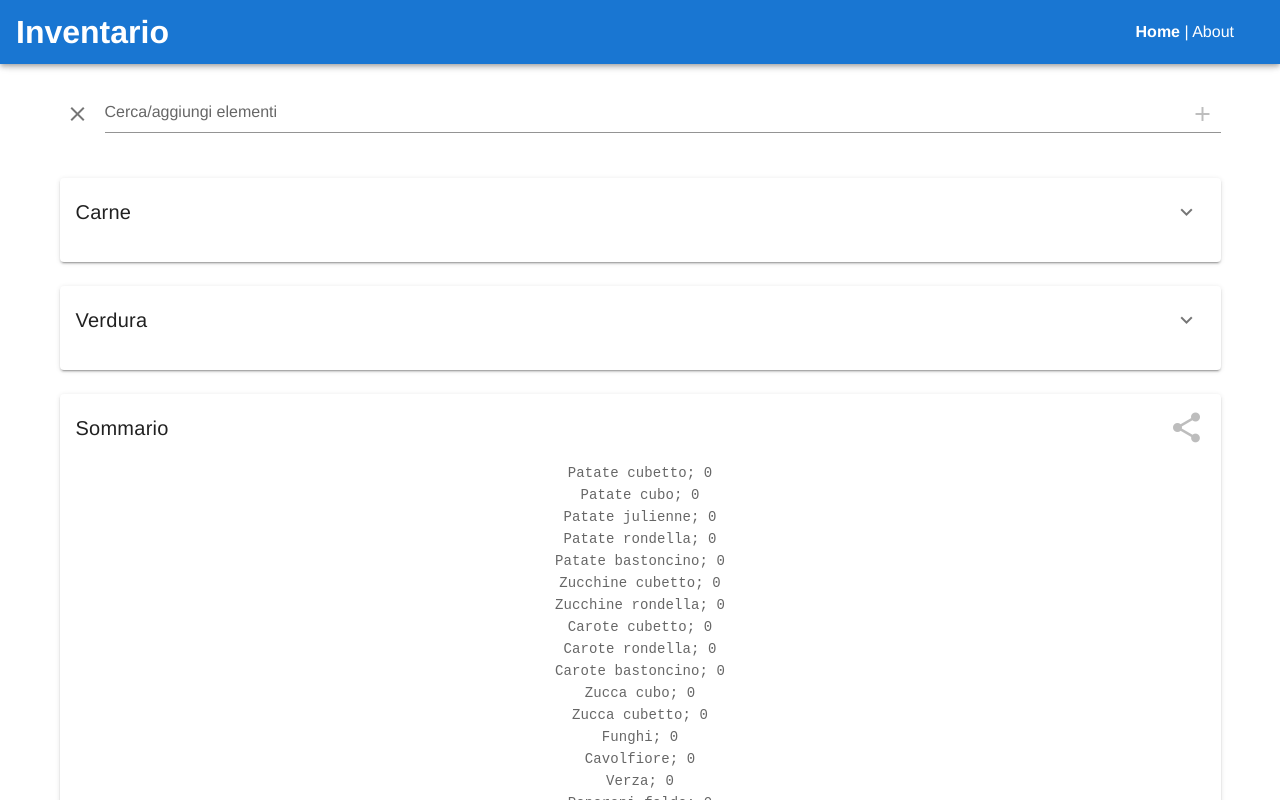
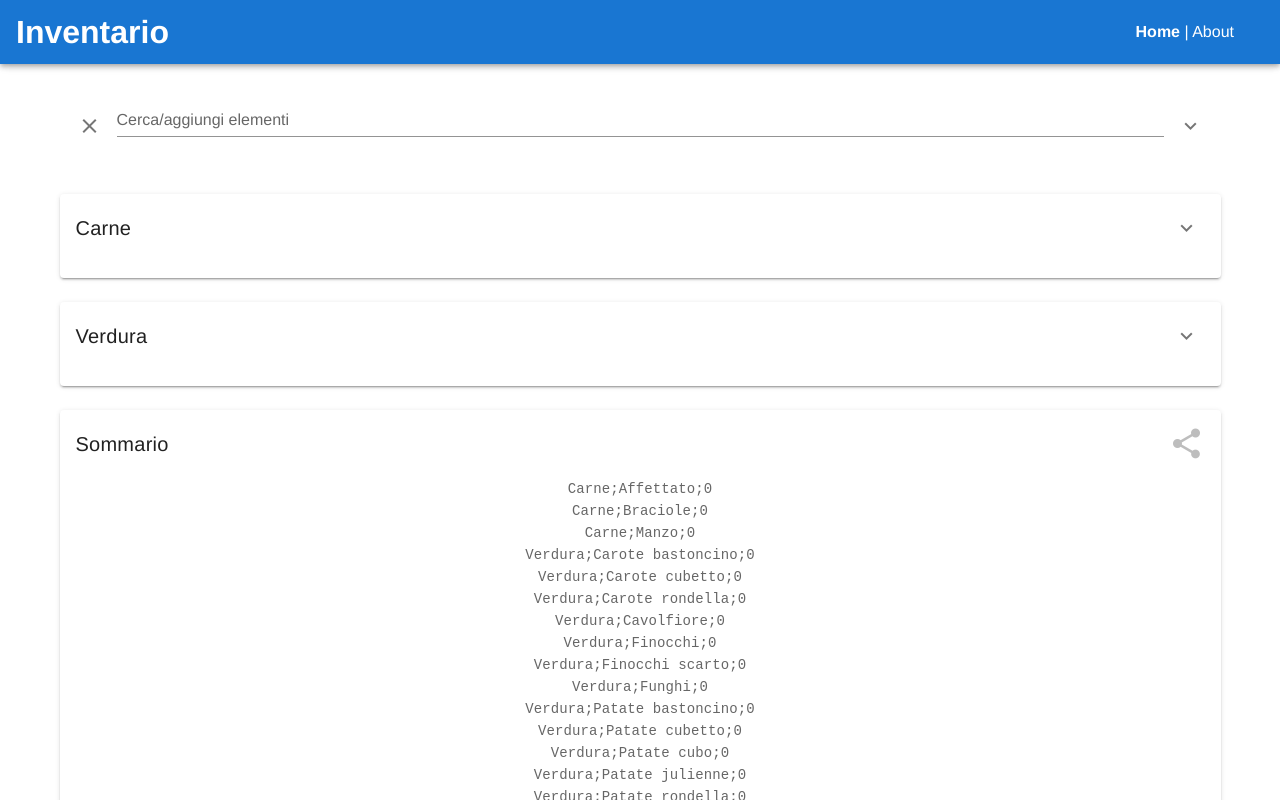
Before and after one commit to vitalegi/warehouse-inventory, a Vue app: page / in a window 1280 px wide. Shown: the top 800 px of the page. Built offline with nearby package versions, Linux system fonts and the light colour scheme; a small style sheet from the web is missing.

Commit message:
Creation of new items and categories feature, improved search feature

```diff
--- a/src/components/Inventory.vue
+++ b/src/components/Inventory.vue
@@ -2,21 +2,9 @@
   <v-container>
     <v-row>
       <v-col cols="12">
-        <v-text-field label="Cerca/aggiungi elementi" v-model="text">
-          <v-btn
-            icon
-            @click="addItem(text)"
-            :disabled="!enableAddItem"
-            slot="append"
-          >
-            <v-icon color="primary">add</v-icon>
-          </v-btn>
-          <v-btn icon @click="text = ''" slot="prepend">
-            <v-icon>mdi-close</v-icon>
-          </v-btn>
-        </v-text-field>
+        <inventory-action-bar @updateSearch="updateSearch" />
       </v-col>
-      <v-col cols="12" v-for="(group, groupId) in groups" :key="groupId">
+      <v-col cols="12" v-for="group in groups" :key="group">
         <item-group :group="group" :search="text" />
       </v-col>
     </v-row>
@@ -32,63 +20,34 @@
 import Vue from "vue";
 import SummaryInventory from "@/components/SummaryInventory.vue";
 import ItemGroup from "@/components/ItemGroup.vue";
+import InventoryActionBar from "@/components/InventoryActionBar.vue";
 import { InventoryItem } from "@/models/InventoryItem";
 import inventoryPersistence from "@/services/InventoryPersistenceService";
+import itemService from "@/services/ItemService";
 
 export default Vue.extend({
   name: "Inventory",
-  components: { SummaryInventory, ItemGroup },
+  components: { SummaryInventory, ItemGroup, InventoryActionBar },
   data: () => ({
     text: "",
   }),
   computed: {
     items(): InventoryItem[] {
-      return (this.$store.state.items as InventoryItem[])
-        .filter(this.searchFilter())
-        .sort((a, b) => (a.name >= b.name ? 1 : -1));
-    },
-    enableAddItem() {
-      if (this.text.trim() === "") {
-        return false;
-      }
-      const items = this.$store.state.items as InventoryItem[];
-      return (
-        items.findIndex(
-          (item) => item.name.toLowerCase() === this.text.toLowerCase()
-        ) === -1
+      return itemService.sortedFilter(
+        this.$store.state.items as InventoryItem[],
+        this.text
       );
     },
     groups(): string[] {
-      return [...new Set(this.items.map((item) => item.group))];
+      return itemService.getGroups(this.items, this.text);
     },
   },
   methods: {
-    searchFilter() {
-      return (item: InventoryItem) => {
-        if (this.text.trim() === "") {
-          return true;
-        }
-        if (item.name.toLowerCase().includes(this.text.toLowerCase())) {
-          return true;
-        }
-        if (item.group.toLowerCase().includes(this.text.toLowerCase())) {
-          return true;
-        }
-        return false;
-      };
-    },
-    addItem(text: string) {
-      console.log(`addItem ${text}`);
-      const index = this.getItems().findIndex(
-        (item) => item.name.toLowerCase() === text.toLowerCase()
-      );
-      if (index !== -1) {
-        throw Error(`Duplicate item: ${text}`);
-      }
-      this.$store.commit("addItem", new InventoryItem(text));
-    },
     getItems(): InventoryItem[] {
       return this.$store.state.items as InventoryItem[];
+    },
+    updateSearch(text: string) {
+      this.text = text;
     },
   },
   mounted() {
--- /dev/null
+++ b/src/components/InventoryActionBar.vue
@@ -0,0 +1,101 @@
+<template>
+  <v-container>
+    <v-text-field
+      label="Cerca/aggiungi elementi"
+      v-model="text"
+      @input="updateSearch()"
+    >
+      <v-btn icon @click="show = !show" slot="append-outer">
+        <v-icon>{{ show ? "mdi-chevron-up" : "mdi-chevron-down" }}</v-icon>
+      </v-btn>
+      <v-btn
+        icon
+        @click="
+          text = '';
+          updateSearch();
+        "
+        slot="prepend"
+      >
+        <v-icon>mdi-close</v-icon>
+      </v-btn>
+    </v-text-field>
+    <v-container v-show="show">
+      <v-combobox v-model="group" :items="groups" label="Gruppo">
+        <v-btn
+          icon
+          @click="addItem(text)"
+          :disabled="!enableAddItem"
+          slot="append-outer"
+        >
+          <v-icon color="primary">add</v-icon>
+        </v-btn>
+      </v-combobox>
+    </v-container>
+  </v-container>
+</template>
+
+<script lang="ts">
+import Vue from "vue";
+import { InventoryItem } from "@/models/InventoryItem";
+import itemService from "@/services/ItemService";
+
+export default Vue.extend({
+  name: "InventoryActionBar",
+  data: () => ({
+    text: "",
+    show: false,
+    group: "",
+  }),
+  computed: {
+    groups(): string[] {
+      return itemService.getGroups(
+        this.$store.state.items as InventoryItem[],
+        ""
+      );
+    },
+    enableAddItem() {
+      if (this.text.trim() === "") {
+        return false;
+      }
+      const items = this.$store.state.items as InventoryItem[];
+      if (
+        items.findIndex(
+          (item) => item.name.toLowerCase() === this.text.toLowerCase()
+        ) !== -1
+      ) {
+        return false;
+      }
+      if (this.group.trim() === "") {
+        return false;
+      }
+      return true;
+    },
+  },
+  methods: {
+    addItem(text: string) {
+      console.log(`addItem ${text}`);
+      const index = this.getItems().findIndex(
+        (item) => item.name.toLowerCase() === text.toLowerCase()
+      );
+      if (index !== -1) {
+        throw Error(`Duplicate item: ${text}`);
+      }
+      this.$store.commit("addItem", new InventoryItem(text, 0, this.group));
+      this.group = "";
+      this.show = false;
+    },
+    getItems(): InventoryItem[] {
+      return this.$store.state.items as InventoryItem[];
+    },
+    updateSearch(): void {
+      this.$emit("updateSearch", this.text);
+    },
+  },
+});
+</script>
+
+<style lang="scss">
+strong {
+  font-weight: bold;
+}
+</style>
--- a/src/components/ItemGroup.vue
+++ b/src/components/ItemGroup.vue
@@ -34,6 +34,7 @@
 import Vue from "vue";
 import ItemCard from "@/components/ItemCard.vue";
 import { InventoryItem } from "@/models/InventoryItem";
+import itemService from "@/services/ItemService";
 
 export default Vue.extend({
   name: "ItemGroup",
@@ -44,30 +45,16 @@ export default Vue.extend({
   }),
   computed: {
     groupItems(): InventoryItem[] {
-      return this.getItems()
-        .filter((item) => item.group === this.group)
-        .filter(this.searchFilter())
-        .sort((a, b) => (a.name >= b.name ? 1 : -1));
+      return itemService.sortedFilter(
+        this.getItems().filter((item) => item.group === this.group),
+        this.search
+      );
     },
   },
   methods: {
     getItems(): InventoryItem[] {
       return this.$store.state.items as InventoryItem[];
     },
-    searchFilter() {
-      return (item: InventoryItem) => {
-        if (this.search.trim() === "") {
-          return true;
-        }
-        if (item.name.toLowerCase().includes(this.search.toLowerCase())) {
-          return true;
-        }
-        if (item.group.toLowerCase().includes(this.search.toLowerCase())) {
-          return true;
-        }
-        return false;
-      };
-    },
   },
 });
 </script>
--- a/src/components/SummaryInventory.vue
+++ b/src/components/SummaryInventory.vue
@@ -29,6 +29,7 @@ import Vue from "vue";
 import { InventoryItem } from "@/models/InventoryItem";
 import ConfirmationDialog from "@/components/ConfirmationDialog.vue";
 import inventoryPersistence from "@/services/InventoryPersistenceService";
+import itemService from "@/services/ItemService";
 
 export default Vue.extend({
   name: "SummaryInventory",
@@ -56,7 +57,10 @@ export default Vue.extend({
     },
     formatItems(): string {
       const items = this.$store.state.items as InventoryItem[];
-      return items.map((item) => `${item.name}; ${item.quantity}`).join("\n");
+      return itemService
+        .sort(items)
+        .map((item) => `${item.group};${item.name};${item.quantity}`)
+        .join("\n");
     },
     resetInventory(): void {
       console.log("Reset items to default values");
--- /dev/null
+++ b/src/services/ItemService.ts
@@ -0,0 +1,60 @@
+import { InventoryItem } from "@/models/InventoryItem";
+
+class ItemService {
+  public sortedFilter(
+    items: InventoryItem[],
+    searchQuery: string
+  ): InventoryItem[] {
+    return this.sort(this.filter(items, searchQuery));
+  }
+
+  public getGroups(items: InventoryItem[], searchQuery: string): string[] {
+    const results = this.sortedFilter(items, searchQuery);
+    return [...new Set(results.map((item) => item.group))] //
+      .sort((a, b) => (a > b ? 1 : -1));
+  }
+
+  public filter(items: InventoryItem[], searchQuery: string): InventoryItem[] {
+    const filtered = items.filter((item) =>
+      this.applyFilters(item, searchQuery)
+    );
+    return filtered;
+  }
+
+  public sort(items: InventoryItem[]): InventoryItem[] {
+    return [...items].sort((a, b) => {
+      const groupA = a.group.toLowerCase();
+      const groupB = b.group.toLowerCase();
+
+      if (groupA !== groupB) {
+        return groupA > groupB ? 1 : -1;
+      }
+      const nameA = a.name.toLowerCase();
+      const nameB = b.name.toLowerCase();
+      return nameA > nameB ? 1 : -1;
+    });
+  }
+
+  public applyFilters(item: InventoryItem, searchQuery: string): boolean {
+    const queryFilters = searchQuery.split(" ");
+    if (searchQuery.trim() === "") {
+      return true;
+    }
+    const results = queryFilters.map((queryFilter) =>
+      this.applyFilter(item, queryFilter)
+    );
+    return results.filter((res) => res == false).length == 0;
+  }
+
+  private applyFilter(item: InventoryItem, filter: string): boolean {
+    if (item.name.toLowerCase().includes(filter.toLowerCase())) {
+      return true;
+    }
+    if (item.group.toLowerCase().includes(filter.toLowerCase())) {
+      return true;
+    }
+    return false;
+  }
+}
+const itemService = new ItemService();
+export default itemService;
```
